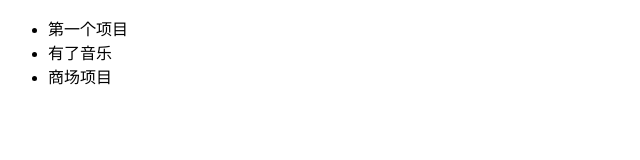
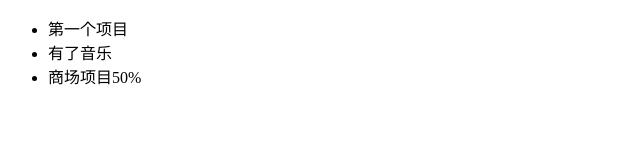
Before and after one commit to 2457877138/git, a plain HTML site: page index.html in a window 1280 px wide. Shown: the full height of the page, 0-640 px from the left. Drawn offline with Linux system fonts and the light colour scheme.

```diff
--- a/index.html
+++ b/index.html
@@ -10,7 +10,7 @@
     <ul>
         <li>第一个项目</li>
         <li>有了音乐</li>
-        <li>商场项目</li>
+        <li>商场项目50%</li>
     </ul>
 </body>
 </html>
```
